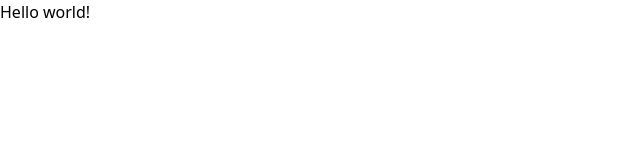
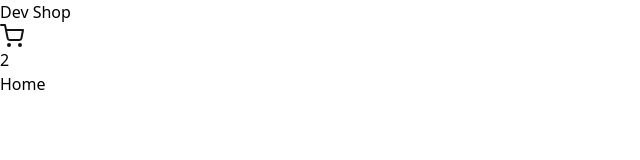
Before and after one commit to rjunio98/carrinho-ecommerce, a React (Vite) app: page / in a window 1280 px wide. Shown: the top 160 px of the page, without its empty margins (0-640 px from the left). Built offline with nearby package versions, Linux system fonts and the light colour scheme.

Commit message:
configuração inicial

```diff
--- a/package.json
+++ b/package.json
@@ -12,6 +12,7 @@
   "dependencies": {
     "react": "^18.2.0",
     "react-dom": "^18.2.0",
+    "react-icons": "^4.11.0",
     "react-router-dom": "^6.17.0"
   },
   "devDependencies": {
--- a/src/App.tsx
+++ b/src/App.tsx
@@ -1,9 +1,24 @@
-function App() {
-  return (
-    <div>
-      <h1 className="text-3xl font-bold underline">Hello world!</h1>
-    </div>
-  );
-}
+import { createBrowserRouter } from "react-router-dom";
 
-export default App;
+import { Home } from "./pages/home";
+import { Cart } from "./pages/cart";
+
+import { Layout } from "./components/layout";
+
+const router = createBrowserRouter([
+  {
+    element: <Layout />,
+    children: [
+      {
+        path: "/",
+        element: <Home />,
+      },
+      {
+        path: "/cart",
+        element: <Cart />,
+      },
+    ],
+  },
+]);
+
+export { router };
--- a/src/main.tsx
+++ b/src/main.tsx
@@ -1,10 +1,11 @@
-import React from 'react'
-import ReactDOM from 'react-dom/client'
-import App from './App.tsx'
-import './index.css'
+import React from "react";
+import ReactDOM from "react-dom/client";
+import { router } from "./App";
+import { RouterProvider } from "react-router-dom";
+import "./index.css";
 
-ReactDOM.createRoot(document.getElementById('root')!).render(
+ReactDOM.createRoot(document.getElementById("root")!).render(
   <React.StrictMode>
-    <App />
-  </React.StrictMode>,
-)
+    <RouterProvider router={router} />
+  </React.StrictMode>
+);
```
Also changed, not shown: 1 other file (tests, documents, lock files or other folders).
